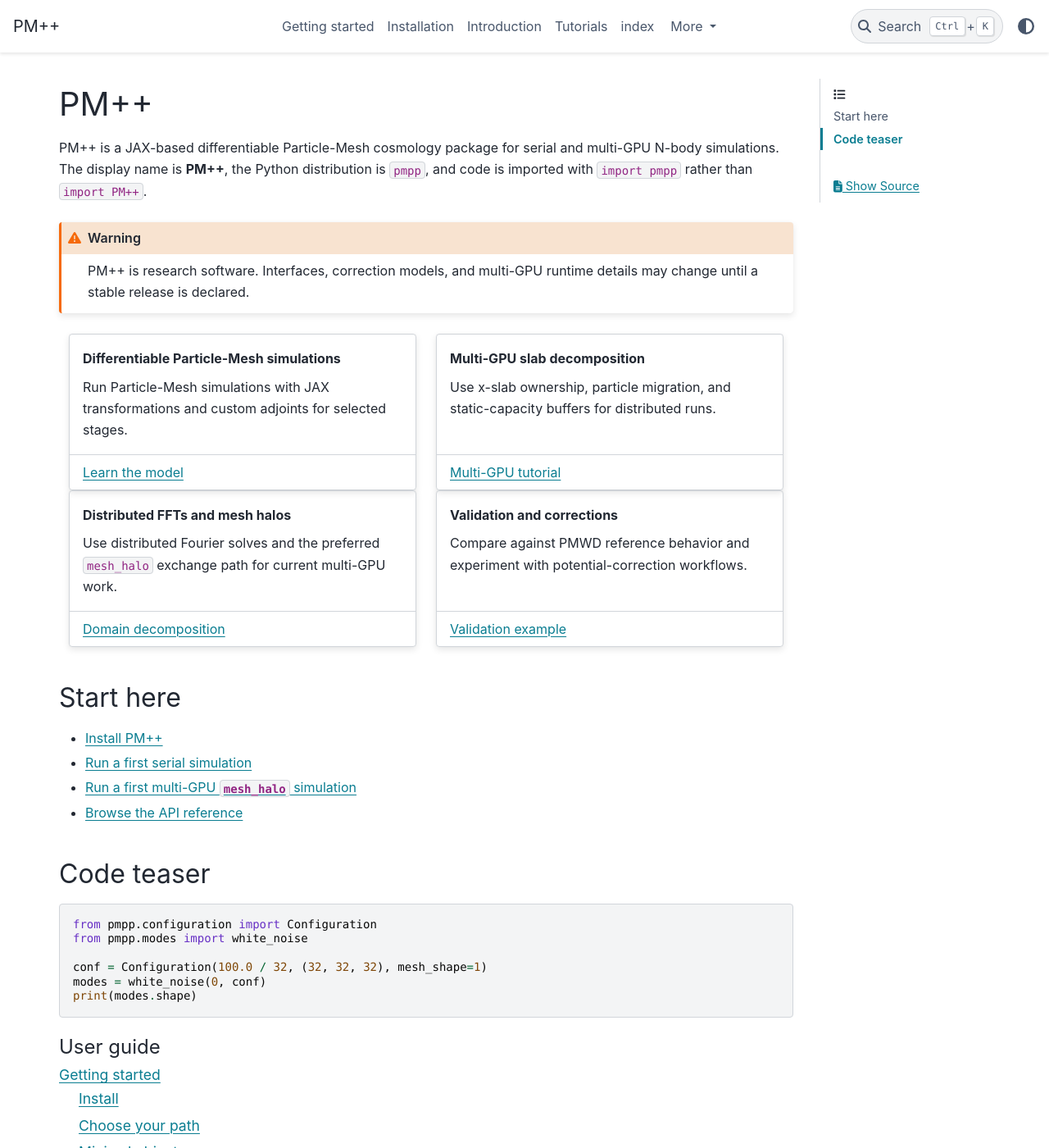
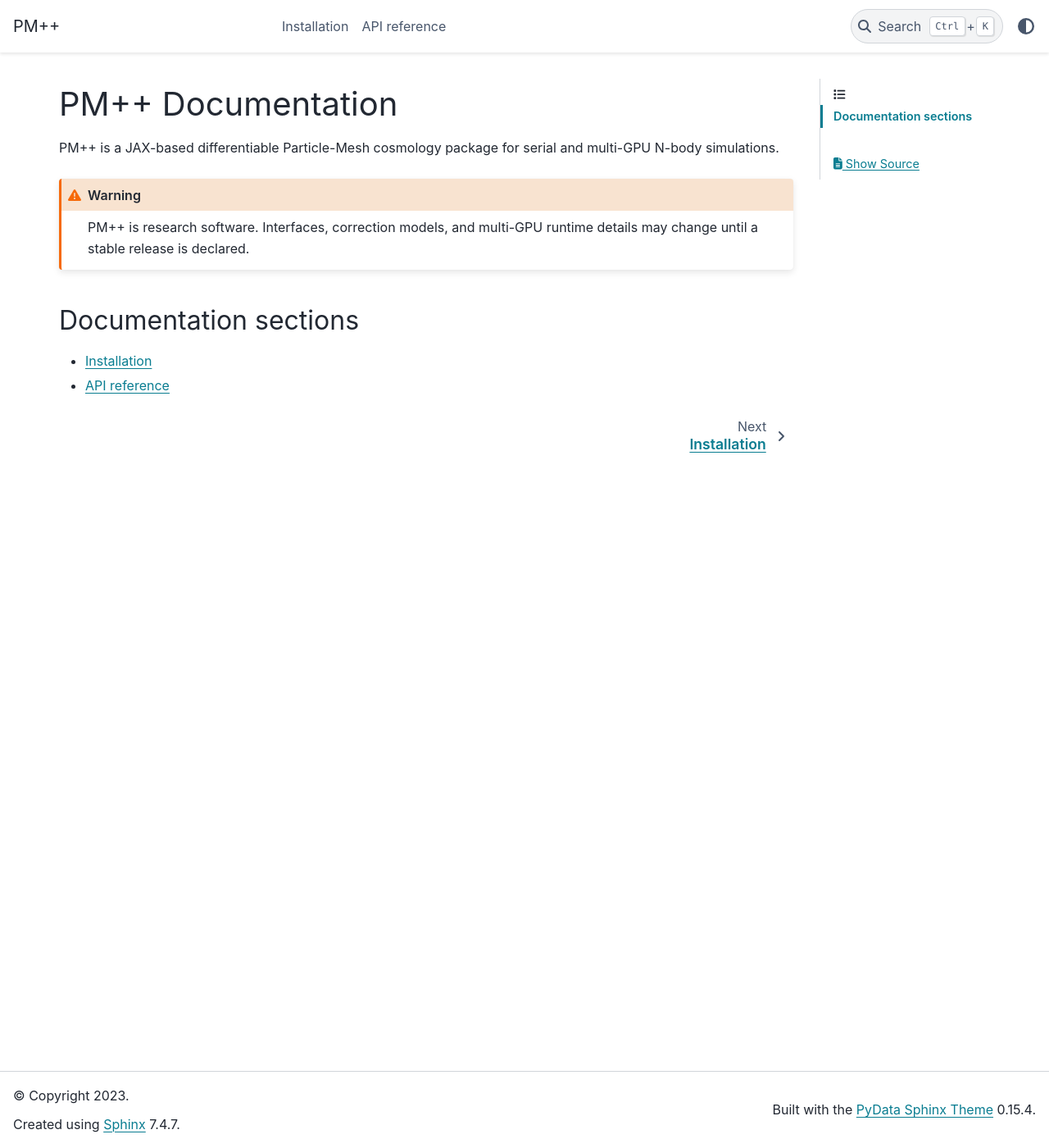
Before and after one commit to rouzib/PMpp, a Jupyter Book: the page built from docs/source/index.md, in a window 1280 px wide and 1400 px high. Shown: the whole window at 82% size. Built offline with Jupyter Book 1.0.4 settings and Sphinx 7.4.7 and the PyData theme 0.15.4, drawn with Linux system fonts in a browser that asks for light colours; pages that are not in the unit, such as notebooks, are missing from menus; some of the changed text lies outside the part shown.

Commit message:
Simplify Read the Docs navigation

````diff
--- a/docs/source/_toc.yml
+++ b/docs/source/_toc.yml
@@ -1,68 +1,5 @@
 format: jb-book
 root: index
-parts:
-  - caption: User guide
-    chapters:
-      - file: getting_started
-      - file: install
-      - file: introduction/index
-        sections:
-          - file: introduction/particle_mesh
-          - file: introduction/jax_and_differentiability
-          - file: introduction/cosmology_units
-          - file: introduction/domain_decomposition
-          - file: introduction/static_capacity_buffers
-      - file: tutorials/index
-        sections:
-          - file: tutorials/first_serial_run
-          - file: tutorials/first_multigpu_mesh_halo_run
-          - file: tutorials/initial_conditions
-          - file: tutorials/observers_and_density_projections
-          - file: tutorials/differentiating_nbody
-          - file: tutorials/nested_white_noise
-          - file: tutorials/potential_corrections
-          - file: tutorials/static_mesh_halo_width
-      - file: examples/index
-        sections:
-          - file: examples/serial_32_cube
-          - file: examples/multigpu_256_cube
-          - file: examples/pmwd_validation
-          - file: examples/power_spectrum_measurement
-          - file: examples/gradient_check
-          - file: examples/benchmark_distributed_fft
-      - file: how_to/index
-        sections:
-          - file: how_to/choose_buffer_capacities
-          - file: how_to/debug_capacity_overflow
-          - file: how_to/configure_cluster_environment
-          - file: how_to/run_on_narval
-          - file: how_to/choose_mesh_resolution
-          - file: how_to/profile_jax_compilation
-  - caption: Reference
-    chapters:
-      - file: api/index
-      - file: internals/index
-        sections:
-          - file: internals/architecture
-          - file: internals/configuration_runtime
-          - file: internals/particles_and_ownership
-          - file: internals/scatter_gather
-          - file: internals/gravity_and_fft
-          - file: internals/distributed_fft
-          - file: internals/halo_movement
-          - file: internals/nbody_adjoint
-          - file: internals/observers_collectors
-          - file: internals/potential_corrections
-      - file: glossary
-      - file: faq
-      - file: citation
-      - file: license
-  - caption: Development
-    chapters:
-      - file: development/index
-        sections:
-          - file: development/contributing
-          - file: development/testing
-          - file: development/documentation
-          - file: development/release_checklist
-          - file: development/docstring_style
+chapters:
+  - file: install
+  - file: api/index
--- a/docs/source/conf.py
+++ b/docs/source/conf.py
@@ -28,6 +28,32 @@
 myst_enable_extensions = ["dollarmath", "amsmath", "colon_fence"]
 
 autodoc_mock_imports = ["h5py", "haiku", "optax"]
-exclude_patterns = ["_build", "Thumbs.db", ".DS_Store", "_config.yml", "_toc.yml", "intro.md", "quickstart.md", "installation.md", "references.md", "contributing.md", "release.md", "api.md", "theory/*", "multigpu/*"]
+exclude_patterns = [
+    "_build",
+    "Thumbs.db",
+    ".DS_Store",
+    "_config.yml",
+    "_toc.yml",
+    "api.md",
+    "citation.md",
+    "contributing.md",
+    "development/*",
+    "examples/*",
+    "faq.md",
+    "getting_started.md",
+    "glossary.md",
+    "how_to/*",
+    "installation.md",
+    "internals/*",
+    "intro.md",
+    "introduction/*",
+    "license.md",
+    "multigpu/*",
+    "quickstart.md",
+    "references.md",
+    "release.md",
+    "theory/*",
+    "tutorials/*",
+]
 html_theme = "pydata_sphinx_theme"
 html_static_path = ["_static"]
--- a/docs/source/index.md
+++ b/docs/source/index.md
@@ -1,82 +1,12 @@
-# PM++
+# PM++ Documentation
 
-PM++ is a JAX-based differentiable Particle-Mesh cosmology package for serial and multi-GPU N-body simulations. The display name is **PM++**, the Python distribution is `pmpp`, and code is imported with `import pmpp` rather than `import PM++`.
+PM++ is a JAX-based differentiable Particle-Mesh cosmology package for serial and multi-GPU N-body simulations.
 
 ```{warning}
 PM++ is research software. Interfaces, correction models, and multi-GPU runtime details may change until a stable release is declared.
 ```
 
-::::{grid} 2
-:::{grid-item-card} Differentiable Particle-Mesh simulations
-Run Particle-Mesh simulations with JAX transformations and custom adjoints for selected stages.
-+++
-[Learn the model](introduction/particle_mesh.md)
-:::
+## Documentation sections
 
-:::{grid-item-card} Multi-GPU slab decomposition
-Use x-slab ownership, particle migration, and static-capacity buffers for distributed runs.
-+++
-[Multi-GPU tutorial](tutorials/first_multigpu_mesh_halo_run.md)
-:::
-
-:::{grid-item-card} Distributed FFTs and mesh halos
-Use distributed Fourier solves and the preferred `mesh_halo` exchange path for current multi-GPU work.
-+++
-[Domain decomposition](introduction/domain_decomposition.md)
-:::
-
-:::{grid-item-card} Validation and corrections
-Compare against PMWD reference behavior and experiment with potential-correction workflows.
-+++
-[Validation example](examples/pmwd_validation.md)
-:::
-::::
-
-## Start here
-
-- [Install PM++](install.md)
-- [Run a first serial simulation](tutorials/first_serial_run.md)
-- [Run a first multi-GPU `mesh_halo` simulation](tutorials/first_multigpu_mesh_halo_run.md)
-- [Browse the API reference](api/index.rst)
-
-## Code teaser
-
-```python
-from pmpp.configuration import Configuration
-from pmpp.modes import white_noise
-
-conf = Configuration(100.0 / 32, (32, 32, 32), mesh_shape=1)
-modes = white_noise(0, conf)
-print(modes.shape)
-```
-
-```{toctree}
-:maxdepth: 2
-:caption: User guide
-
-getting_started
-install
-introduction/index
-tutorials/index
-examples/index
-how_to/index
-```
-
-```{toctree}
-:maxdepth: 2
-:caption: Reference
-
-api/index
-internals/index
-glossary
-faq
-citation
-license
-```
-
-```{toctree}
-:maxdepth: 1
-:caption: Development
-
-development/index
-```
+- [Installation](install.md)
+- [API reference](api/index.rst)
````
